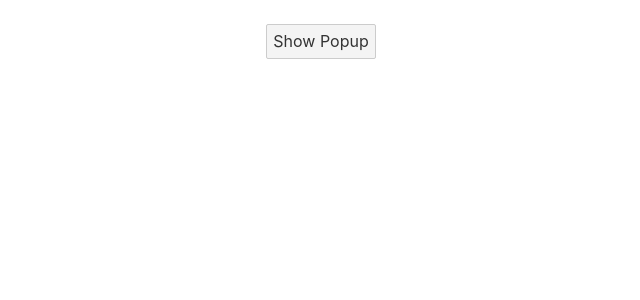
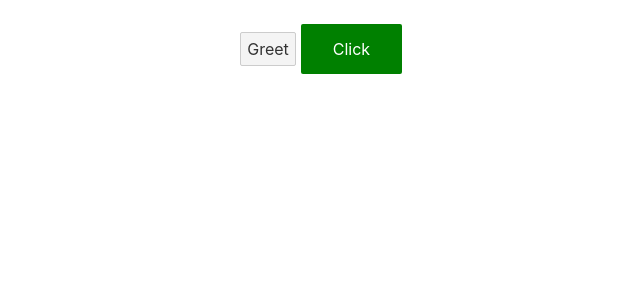
Before and after one commit to markusradl/hello-world, a Svelte app: page / in a window 1280 px wide. Shown: the top 300 px of the page, without its empty margins (319-959 px from the left). Built offline with nearby package versions, Linux system fonts and the light colour scheme.

Commit message:
event forwarder pass through comp.

```diff
--- a/src/App.svelte
+++ b/src/App.svelte
@@ -1,34 +1,23 @@
 <script>
-	import Popup from './components/Popup.svelte'
+	import Outer from './components/Outer.svelte'
+	import Button from './components/Button.svelte'
 
-	let showPopup = false
-
-	function closePopup(event) {
-		showPopup = false
-		console.log(event.detail)
+	function handleGreet(event) {
+		alert(event.detail)
 	}
 </script>
-
 <main>
-	<button on:click={() => (showPopup = true)}>Show Popup</button>
-	{#if (showPopup)}
-		<Popup on:close={closePopup} />
-	{/if}
+	<Outer on:greet={handleGreet} />
+	<Button on:click={() => (alert('Clicked'))}>Click</Button>
 </main>
 
+
 <style>
-	main {
+	main{
 		text-align: center;
 		padding: 1em;
 		max-width: 240px;
 		margin: 0 auto;
-	}
-
-	h1 {
-		color: #ff3e00;
-		text-transform: uppercase;
-		font-size: 4em;
-		font-weight: 100;
 	}
 
 	@media (min-width: 640px) {
--- /dev/null
+++ b/src/components/Button.svelte
@@ -0,0 +1,14 @@
+<button on:click>Click</button>
+
+<style>
+  button {
+    background-color: green;
+    border: none;
+    color: white ;
+    padding: 15px 32px;
+    text-align: center;
+    text-decoration: none;
+    display: inline-block;
+    font-size: 16px;
+  }
+</style>
--- /dev/null
+++ b/src/components/Inner.svelte
@@ -0,0 +1,10 @@
+<script>
+  import {createEventDispatcher} from 'svelte'
+
+  const dispach = createEventDispatcher()
+  function greet() {
+    dispach('greet', 'Hello')
+  }
+</script>
+
+<button on:click={greet}>Greet</button>
--- /dev/null
+++ b/src/components/Outer.svelte
@@ -0,0 +1,6 @@
+<script>
+  import Inner from './Inner.svelte'
+</script>
+
+<!--pass event ro parent-->
+<Inner on:greet />
```
